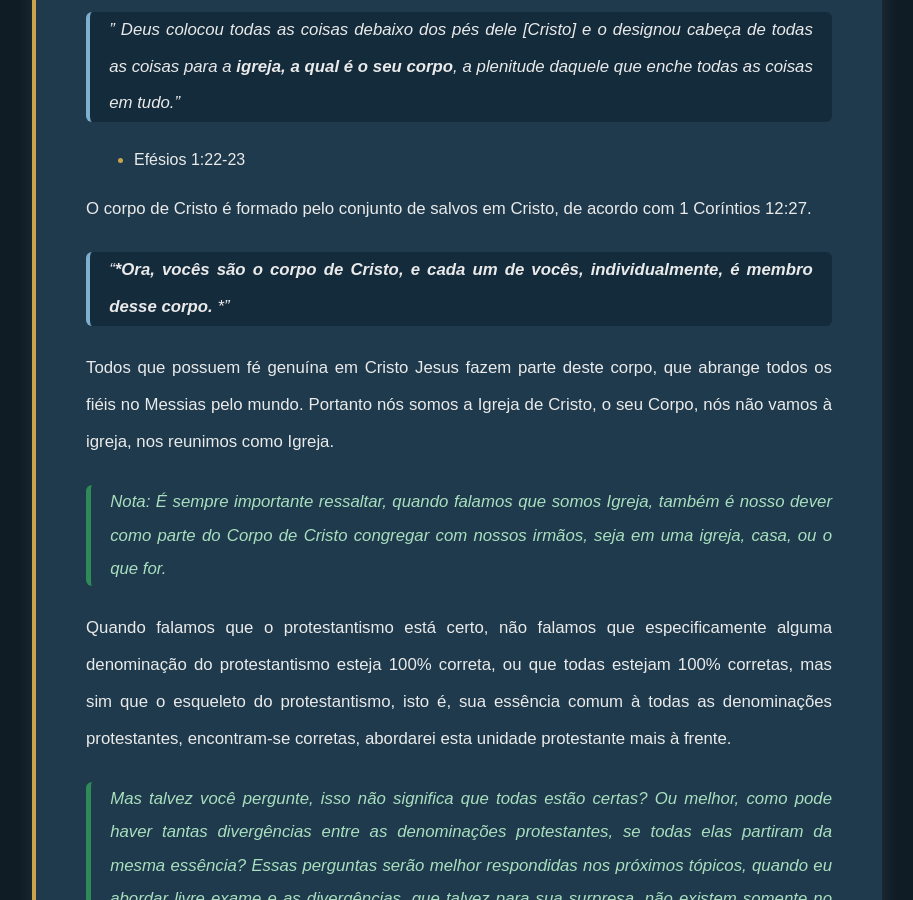
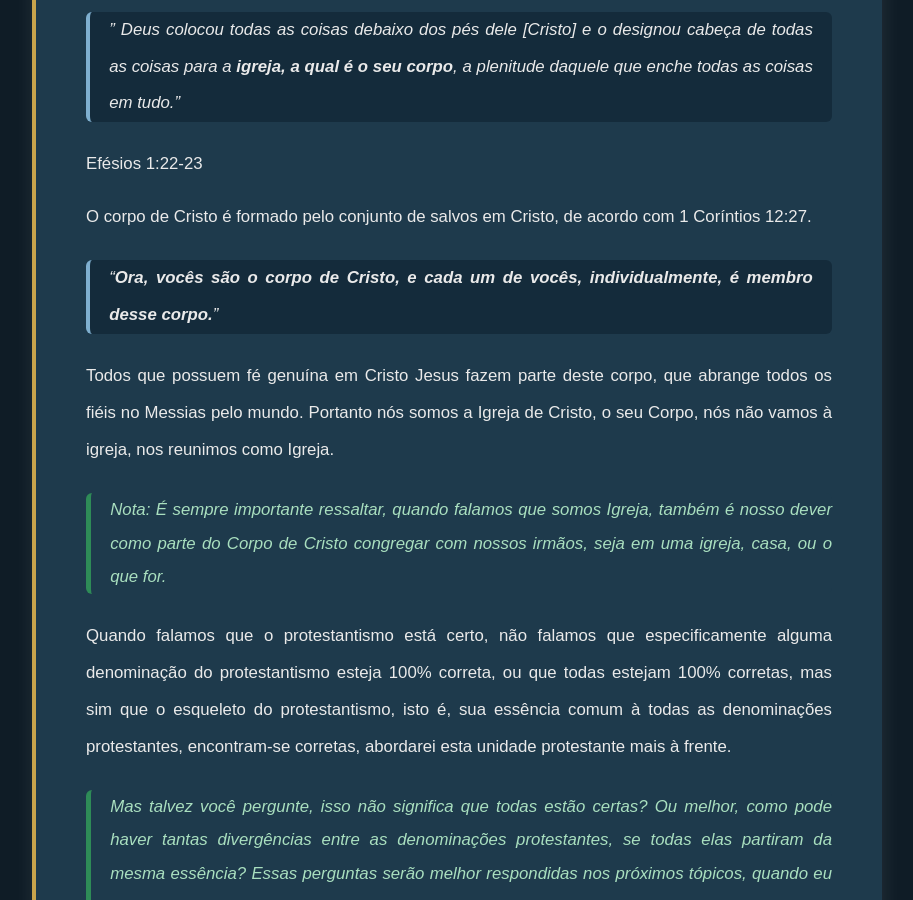
Before and after one commit to Rasyonheneyah/apologetica, a Jekyll site: the page built from _posts/2026-01-22-protestantismo-esta-correto.md, in a window 1280 px wide and 900 px high, scrolled down 5458 px. Shown: the whole window, without its empty margins (183-1096 px from the left). Built offline with Jekyll 4.4.1, drawn with Linux system fonts in a browser that asks for light colours; some web fonts are replaced; comment, search, counter and statistics services are not loaded.

```diff
--- a/_posts/2026-01-22-protestantismo-esta-correto.md
+++ b/_posts/2026-01-22-protestantismo-esta-correto.md
@@ -85,10 +85,10 @@ Qual a definição de Igreja? Vamos olhar na própria Bíblia.
 
 > *" Deus colocou todas as coisas debaixo dos pés dele [Cristo] e o designou cabeça de todas as coisas para a **igreja, a qual é o seu corpo**, a plenitude daquele que enche todas as coisas em tudo."*
 
-- Efésios 1:22-23
+ Efésios 1:22-23
 
 O corpo de Cristo é formado pelo conjunto de salvos em Cristo, de acordo com 1 Coríntios 12:27.
-> "***Ora, vocês são o corpo de Cristo, e cada um de vocês, individualmente, é membro desse corpo.** *"
+> "***Ora, vocês são o corpo de Cristo, e cada um de vocês, individualmente, é membro desse corpo.***"
 
 Todos que possuem fé genuína em Cristo Jesus fazem parte deste corpo, que abrange todos os fiéis no Messias pelo mundo. Portanto nós somos a Igreja de Cristo, o seu Corpo, nós não vamos à igreja, nos reunimos como Igreja.
 
```
